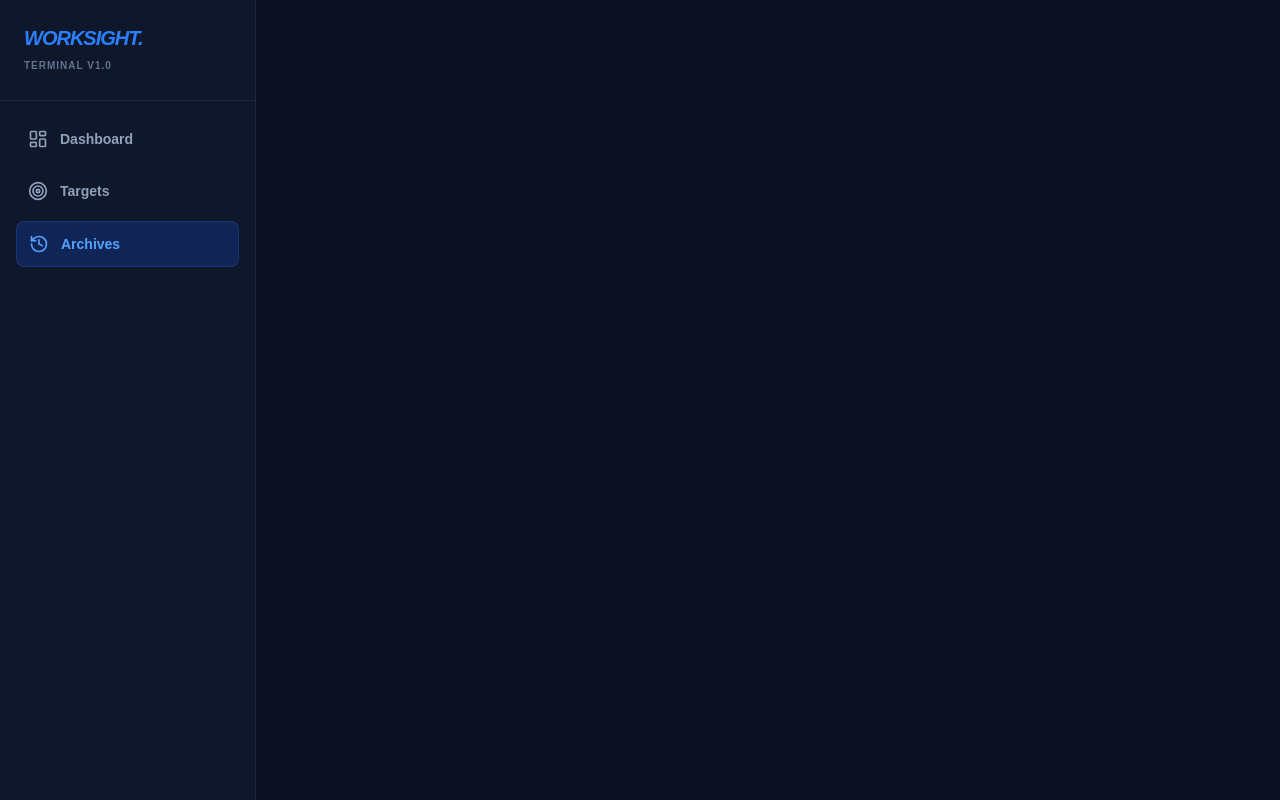
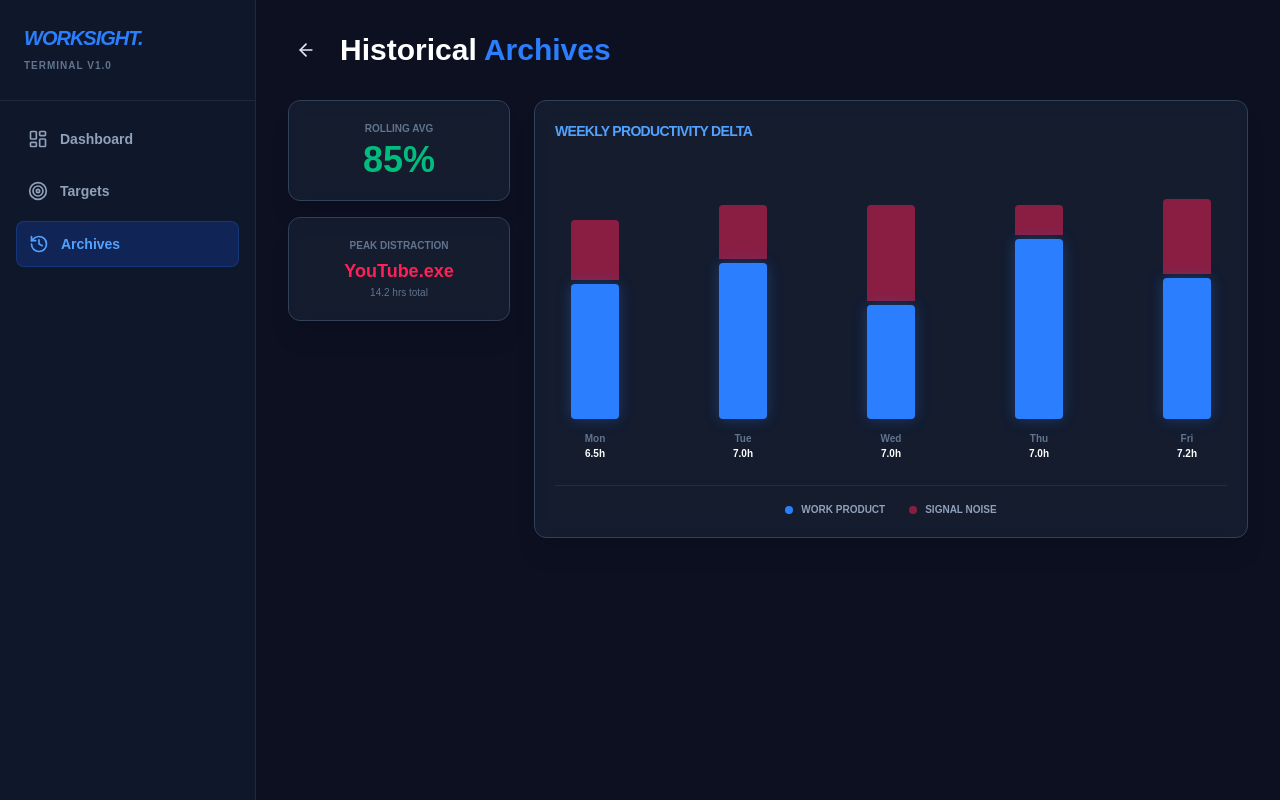
Before and after one commit to AdnanQureshi3/WorkSight, a Next.js app in the folder next/: page / in a window 1280 px wide. Both pictures are taken after a click on the button "Archives". Built offline with nearby package versions, Linux system fonts and the light colour scheme.

Commit message:
feature ui:History and Detail components added

```diff
--- a/next/app/app.tsx
+++ b/next/app/app.tsx
@@ -5,6 +5,8 @@ import { useState, useEffect, useMemo } from "react";
 import DashboardView from "./components/DashboardView";
 import GoalsView from "./components/GoalsView";
 import SideBar from "./components/SideBar";
+import HistoryView  from "./components/HistoryView";
+import DetailView  from "./components/DetailView";
 
 
 
@@ -19,14 +21,14 @@ export default function App() {
       <main className="ml-64 flex-1 p-8">
         {view === "dashboard" && (
           <DashboardView
-
             setView={setView}
           />
         )}
 
         {view === "goals" && <GoalsView setView={setView} />}
 
-
+        {view === "history" && <HistoryView setView={setView} />}
+        {view === "detail" && <DetailView setView={setView} />}
       </main>
     </div>
   );
--- /dev/null
+++ b/next/app/components/DetailView.tsx
@@ -0,0 +1,66 @@
+import React from 'react'
+import { Card } from './Card';
+import { ArrowLeft } from 'lucide-react';
+const RAW_DAILY_LOG = [
+    { id: 1, app: "VS Code", log: "Refactoring IPC types 1h 15m", timeStart: "09:00", timeEnd: "10:15" },
+    { id: 2, app: "Chrome", log: "Next.js Static Exports Docs 45m, Twitter Scroll 15m", timeStart: "10:15", timeEnd: "11:15" },
+    { id: 3, app: "YouTube", log: "Coding Tutorial 1h 0m, Songs 1h 30m", timeStart: "11:15", timeEnd: "13:45" },
+    { id: 4, app: "Figma", log: "UX Review 45m", timeStart: "13:45", timeEnd: "14:30" },
+
+]
+
+
+function DetailView({ setView }: { setView: (view: "dashboard" | "goals" | "history" | "detail") => void }) {
+  return (
+      <div className="space-y-8 animate-in zoom-in-95 duration-500">
+             <header className="flex items-center gap-4">
+               <button onClick={() => setView('dashboard')} className="p-2 hover:bg-slate-800 rounded-full transition-colors">
+                <ArrowLeft size={20} />
+               </button>
+              <h2 className="text-3xl font-bold">Temporal <span className="text-blue-500">Breakdown</span></h2>
+            </header>
+
+            <Card title="AI-Classified Sequential Logic">
+              <div className="space-y-6">
+                {RAW_DAILY_LOG.map((log, i) => (
+                  <div key={i} className="space-y-3">
+                    <div className="flex items-center gap-4">
+                      <div className="h-px bg-slate-700 flex-1" />
+                      <span className="text-[10px] font-black text-blue-500 bg-blue-500/10 px-3 py-1 rounded-full border border-blue-500/20">{log.timeStart} - {log.timeEnd}</span>
+                      <div className="h-px bg-slate-700 flex-1" />
+                    </div>
+
+                    <div className="p-4 bg-slate-900 border border-slate-800 rounded-xl space-y-3">
+                       <div className="flex items-center justify-between">
+                         <span className="text-lg font-black tracking-tighter text-white">{log.app}</span>
+                         <span className="text-xs text-slate-500 italic">Context: Active Window</span>
+                       </div>
+
+                       <div className="grid grid-cols-1 md:grid-cols-2 gap-3">
+                          {log.log.split(',').map((task, idx) => {
+                             const isWork = task.toLowerCase().includes('coding') || task.toLowerCase().includes('refactor') || task.toLowerCase().includes('tutorial');
+                             return (
+                               <div key={idx} className={`p-3 rounded-lg border flex items-center justify-between ${
+                                 isWork ? 'bg-emerald-500/5 border-emerald-500/20' : 'bg-rose-500/5 border-rose-500/20'
+                               }`}>
+                                 <div>
+                                   <p className={`text-xs font-bold ${isWork ? 'text-emerald-400' : 'text-rose-400'}`}>{task.replace(/\d+h|\d+m/g, '')}</p>
+                                   <p className="text-[10px] text-slate-500 font-bold">{task.match(/\d+h|\d+m/g)?.join(' ')}</p>
+                                 </div>
+                                 <span className={`text-[8px] font-black uppercase px-2 py-1 rounded ${isWork ? 'bg-emerald-500 text-slate-950' : 'bg-rose-500 text-slate-950'}`}>
+                                   {isWork ? 'Productive' : 'Distraction'}
+                                 </span>
+                               </div>
+                             );
+                          })}
+                       </div>
+                    </div>
+                  </div>
+                ))}
+              </div>
+            </Card>
+          </div>
+  )
+}
+
+export default DetailView
--- /dev/null
+++ b/next/app/components/HistoryView.tsx
@@ -0,0 +1,65 @@
+import React from 'react'
+import { ArrowLeft } from 'lucide-react';
+import { Card } from "./Card";
+const WEEKLY_DATA = [
+  { day: "Mon", work: 4.5, distraction: 2.0, score: 78 },
+  { day: "Tue", work: 5.2, distraction: 1.8, score: 82 },
+  { day: "Wed", work: 3.8, distraction: 3.2, score: 65 },
+  { day: "Thu", work: 6.0, distraction: 1.0, score: 90 },
+  { day: "Fri", work: 4.7, distraction: 2.5, score: 75 },
+];
+function HistoryView({ setView }: { setView: (view: "dashboard" | "goals" | "history" | "detail") => void }) {
+  return (
+       <div className="space-y-8 animate-in fade-in slide-in-from-right-4 duration-500">
+            <header className="flex items-center gap-4">
+               <button onClick={() => setView('dashboard')} className="p-2 hover:bg-slate-800 rounded-full transition-colors">
+                <ArrowLeft size={20} />
+               </button>
+              <h2 className="text-3xl font-bold text-white">Historical <span className="text-blue-500">Archives</span></h2>
+            </header>
+
+            <div className="grid grid-cols-1 lg:grid-cols-4 gap-6">
+              <div className="space-y-4">
+                <Card className="text-center">
+                  <p className="text-[10px] text-slate-500 font-bold uppercase mb-1">Rolling Avg</p>
+                  <p className="text-4xl font-black text-emerald-500">85%</p>
+                </Card>
+                <Card className="text-center">
+                  <p className="text-[10px] text-slate-500 font-bold uppercase mb-1">Peak Distraction</p>
+                  <p className="text-lg font-bold text-rose-500">YouTube.exe</p>
+                  <p className="text-[10px] text-slate-500">14.2 hrs total</p>
+                </Card>
+              </div>
+
+              <Card className="lg:col-span-3" title="Weekly Productivity Delta">
+                <div className="h-80 flex items-end justify-between px-4 pb-4">
+                  {WEEKLY_DATA.map((d, i) => {
+                    const max = 8; // scale
+                    const wH = (d.work / max) * 100;
+                    const dH = (d.distraction / max) * 100;
+                    return (
+                      <div key={i} className="flex flex-col items-center group w-12">
+                        <div className="relative w-full flex flex-col justify-end gap-1" style={{ height: '240px' }}>
+                           <div className="absolute -top-8 left-1/2 -translate-x-1/2 opacity-0 group-hover:opacity-100 transition-opacity bg-slate-950 p-1 rounded text-[10px] whitespace-nowrap z-10 border border-slate-700">
+                            Score: {d.score}%
+                           </div>
+                           <div title="Distraction" className="bg-rose-500/50 w-full rounded-t-sm" style={{ height: `${dH}%` }} />
+                           <div title="Work" className="bg-blue-500 w-full rounded-sm shadow-[0_0_15px_rgba(59,130,246,0.3)]" style={{ height: `${wH}%` }} />
+                        </div>
+                        <p className="mt-3 text-[10px] font-black text-slate-500">{d.day}</p>
+                        <p className="text-[10px] font-bold text-white">{(d.work+d.distraction).toFixed(1)}h</p>
+                      </div>
+                    );
+                  })}
+                </div>
+                <div className="flex justify-center gap-6 mt-2 pt-4 border-t border-slate-700/50">
+                   <div className="flex items-center gap-2 text-[10px] font-bold text-slate-400"><div className="w-2 h-2 bg-blue-500 rounded-full" /> WORK PRODUCT</div>
+                   <div className="flex items-center gap-2 text-[10px] font-bold text-slate-400"><div className="w-2 h-2 bg-rose-500/50 rounded-full" /> SIGNAL NOISE</div>
+                </div>
+              </Card>
+            </div>
+          </div>
+  )
+}
+
+export default HistoryView
```
